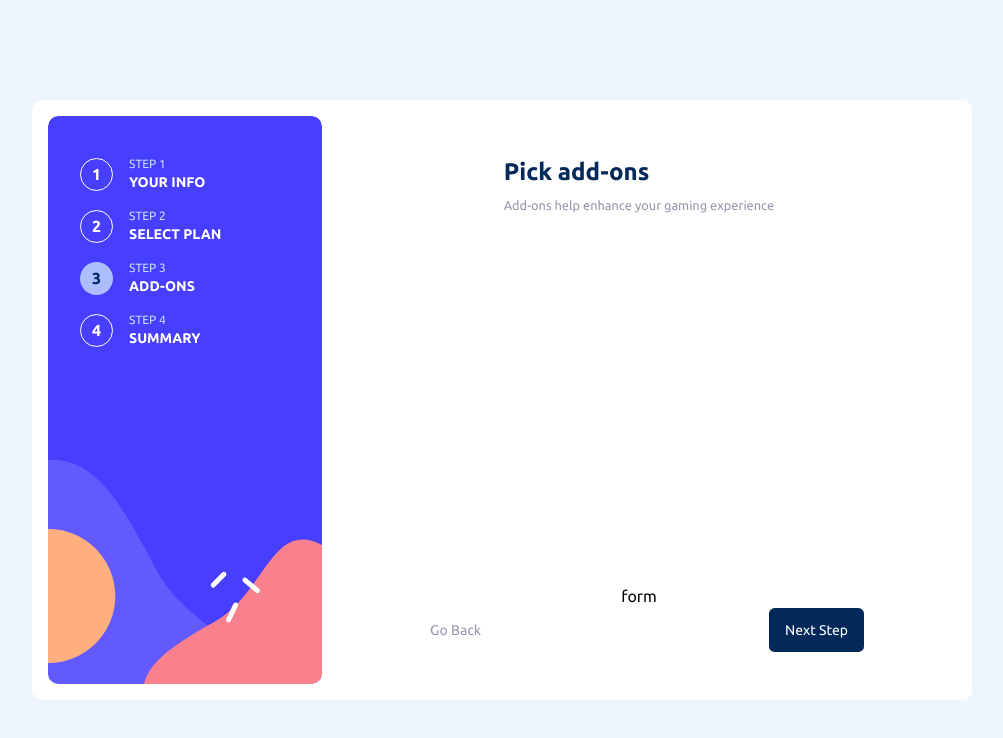
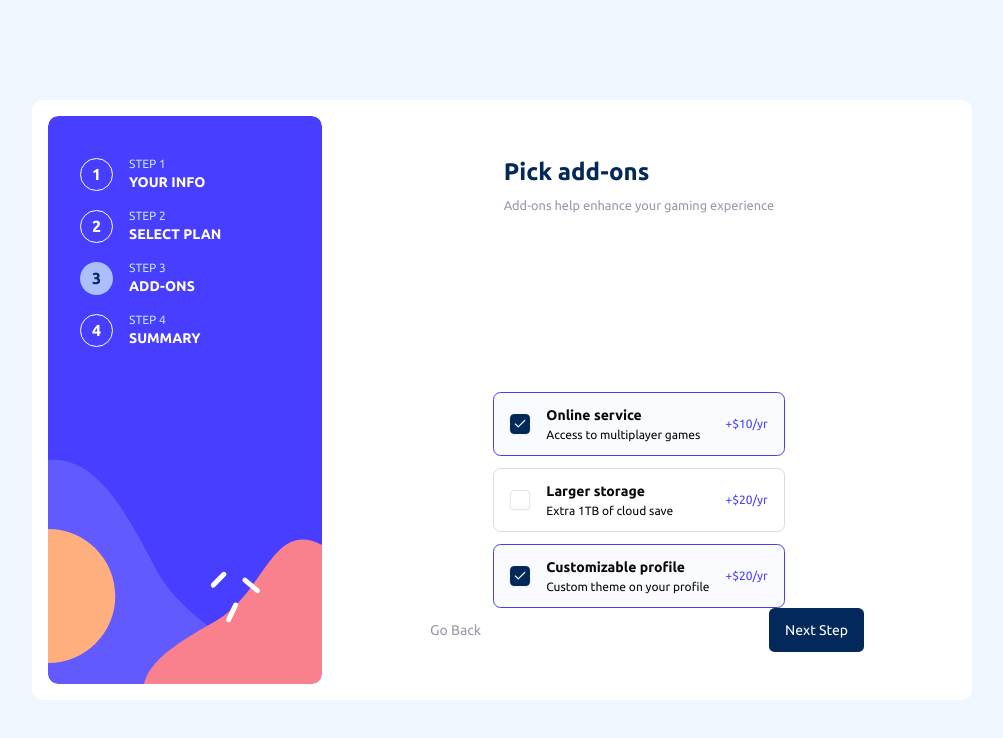
Before and after one commit to danmlarsen/fm-multi-step-form, a React (Vite) app: page / in a window 1280 px wide. Shown: the top 738 px of the page, without its empty margins (138-1141 px from the left). Built offline with nearby package versions, Linux system fonts and the light colour scheme.

Commit message:
Addon toggle should work now

```diff
--- a/package.json
+++ b/package.json
@@ -11,6 +11,7 @@
   },
   "dependencies": {
     "@hookform/resolvers": "^3.10.0",
+    "@radix-ui/react-checkbox": "^1.1.4",
     "@radix-ui/react-label": "^2.1.2",
     "@radix-ui/react-slot": "^1.1.2",
     "@radix-ui/react-switch": "^1.1.3",
--- a/src/components/AddonForm.tsx
+++ b/src/components/AddonForm.tsx
@@ -1,4 +1,8 @@
+import { formatPrice } from "@/lib/utils";
 import { CardContent, CardDescription, CardHeader, CardTitle } from "./ui/Card";
+import { addons } from "@/data/addons.json";
+import { useMultiStepForm } from "@/context/FormContext";
+import { Checkbox } from "./ui/checkbox";
 
 export default function AddonForm() {
   return (
@@ -9,7 +13,45 @@ export default function AddonForm() {
           Add-ons help enhance your gaming experience
         </CardDescription>
       </CardHeader>
-      <CardContent>form</CardContent>
+      <CardContent>
+        <AddonList />
+      </CardContent>
     </>
   );
 }
+
+function AddonList() {
+  return (
+    <ul className="space-y-3">
+      {addons.map((addon) => (
+        <AddonItem key={addon.id} addon={addon} />
+      ))}
+    </ul>
+  );
+}
+
+function AddonItem({ addon }: { addon: (typeof addons)[0] }) {
+  const {
+    formData: { selectedAddons, isYearly },
+    handleToggleAddon,
+  } = useMultiStepForm();
+
+  return (
+    <li
+      className={`grid cursor-pointer grid-cols-[auto_1fr_auto] items-center gap-4 rounded-md border px-4 py-3 ${selectedAddons.includes(addon.id) ? "bg-alabaster border-purplish-blue" : "border-grey-light"}`}
+      onClick={() => handleToggleAddon(addon.id)}
+    >
+      <Checkbox
+        className="size-5"
+        checked={selectedAddons.includes(addon.id)}
+      />
+      <div className="space-y-0.5">
+        <h3 className="text-sm font-bold">{addon.addonTitle}</h3>
+        <p className="text-xs">{addon.desc}</p>
+      </div>
+      <div className="text-purplish-blue text-xs">
+        +{formatPrice(addon, isYearly)}
+      </div>
+    </li>
+  );
+}
--- a/src/components/MultiStepFormSummary.tsx
+++ b/src/components/MultiStepFormSummary.tsx
@@ -9,9 +9,15 @@ export default function MultiStepFormSummary() {
     formData: { selectedPlan, selectedAddons, isYearly },
   } = useMultiStepForm();
 
-  const selectedPlanData = plans[selectedPlan];
+  const selectedPlanData = plans.find(
+    (plan) => plan.planTitle === selectedPlan,
+  )!;
 
-  const planPriceTotal = plans[selectedPlan][isYearly ? "yearly" : "monthly"];
+  const selectedAddonsData = addons.filter((addon) =>
+    selectedAddons.includes(addon.id),
+  );
+
+  const planPriceTotal = selectedPlanData[isYearly ? "yearly" : "monthly"];
   const addonsPriceTotal = addons
     .filter((_, idx) => selectedAddons.includes(idx))
     .reduce((acc, val) => acc + val[isYearly ? "yearly" : "monthly"], 0);
@@ -37,10 +43,10 @@ export default function MultiStepFormSummary() {
             </div>
           </div>
           <div className="border-grey-cool/20 mt-3 space-y-3 border-t pt-3 md:space-y-4">
-            {selectedAddons.map((addon) => (
+            {selectedAddonsData.map((addon) => (
               <SummaryAddonItem
-                key={addons[addon].addonTitle}
-                addonIndex={addon}
+                key={addon.id}
+                addon={addon}
                 isYearly={isYearly}
               />
             ))}
@@ -60,16 +66,16 @@ export default function MultiStepFormSummary() {
 }
 
 function SummaryAddonItem({
-  addonIndex,
+  addon,
   isYearly,
 }: {
-  addonIndex: number;
+  addon: (typeof addons)[0];
   isYearly: boolean;
 }) {
   return (
     <div className="flex items-center justify-between">
-      <div className="text-grey-cool">{addons[addonIndex].addonTitle}</div>
-      <div>+{formatPrice(addons[addonIndex], isYearly)}</div>
+      <div className="text-grey-cool">{addon.addonTitle}</div>
+      <div>+{formatPrice(addon, isYearly)}</div>
     </div>
   );
 }
--- a/src/components/PlanSelectForm.tsx
+++ b/src/components/PlanSelectForm.tsx
@@ -31,10 +31,11 @@ function PlanSelect() {
 
   return (
     <div className="flex flex-col gap-3">
-      {plans.map((plan, idx) => (
+      {plans.map((plan) => (
         <PlanOption
-          className={`${selectedPlan === idx ? "bg-alabaster border-purplish-blue" : ""}`}
-          onClick={() => handleUpdatePlan(idx)}
+          key={plan.planTitle}
+          className={`${selectedPlan === plan.planTitle ? "bg-alabaster border-purplish-blue" : ""}`}
+          onClick={() => handleUpdatePlan(plan.planTitle)}
           plan={plan}
         />
       ))}
--- /dev/null
+++ b/src/components/ui/checkbox.tsx
@@ -0,0 +1,30 @@
+import * as React from "react"
+import * as CheckboxPrimitive from "@radix-ui/react-checkbox"
+import { CheckIcon } from "lucide-react"
+
+import { cn } from "@/lib/utils"
+
+function Checkbox({
+  className,
+  ...props
+}: React.ComponentProps<typeof CheckboxPrimitive.Root>) {
+  return (
+    <CheckboxPrimitive.Root
+      data-slot="checkbox"
+      className={cn(
+        "peer border-input data-[state=checked]:bg-primary data-[state=checked]:text-primary-foreground data-[state=checked]:border-primary ring-ring/10 dark:ring-ring/20 dark:outline-ring/40 outline-ring/50 size-4 shrink-0 rounded-[4px] border shadow-xs transition-[color,box-shadow] focus-visible:ring-4 focus-visible:outline-1 disabled:cursor-not-allowed disabled:opacity-50 aria-invalid:focus-visible:ring-0",
+        className
+      )}
+      {...props}
+    >
+      <CheckboxPrimitive.Indicator
+        data-slot="checkbox-indicator"
+        className="flex items-center justify-center text-current"
+      >
+        <CheckIcon className="size-3.5" />
+      </CheckboxPrimitive.Indicator>
+    </CheckboxPrimitive.Root>
+  )
+}
+
+export { Checkbox }
--- a/src/context/FormContext.tsx
+++ b/src/context/FormContext.tsx
@@ -8,7 +8,7 @@ type TPersonalInfo = {
 
 type TFormData = TPersonalInfo & {
   isYearly: boolean;
-  selectedPlan: number;
+  selectedPlan: string;
   selectedAddons: number[];
 };
 
@@ -23,9 +23,9 @@ type TFormContext = TFormState & {
   handleNextStep: () => void;
   handlePrevStep: () => void;
   handleUpdatePersonalInfo: (payload: TPersonalInfo) => void;
-  handleUpdatePlan: (payload: number) => void;
+  handleUpdatePlan: (payload: string) => void;
   handleToggleIsYearly: () => void;
-  handleUpdatePickAddons: (payload: number[]) => void;
+  handleToggleAddon: (payload: number) => void;
   handleConfirmForm: () => void;
 };
 
@@ -34,8 +34,8 @@ type TActions =
   | { type: "NEXT_STEP" }
   | { type: "PREV_STEP" }
   | { type: "UPDATE_PERSONAL_INFO"; payload: TPersonalInfo }
-  | { type: "UPDATE_PLANS"; payload: number }
-  | { type: "UPDATE_ADDONS"; payload: number[] }
+  | { type: "UPDATE_PLANS"; payload: string }
+  | { type: "TOGGLE_ADDON"; payload: number }
   | { type: "TOGGLE_IS_YEARLY" }
   | { type: "CONFIRM" };
 
@@ -48,8 +48,8 @@ const initialFormState = {
     email: "",
     phone: "",
     isYearly: true,
-    selectedPlan: 0,
-    selectedAddons: [0, 1, 2],
+    selectedPlan: "Arcade",
+    selectedAddons: [0, 2],
   },
   formConfirmed: false,
 };
@@ -84,10 +84,17 @@ function reducer(state: TFormState, action: TActions) {
         ...state,
         formData: { ...state.formData, selectedPlan: action.payload },
       };
-    case "UPDATE_ADDONS":
+    case "TOGGLE_ADDON":
       return {
         ...state,
-        formData: { ...state.formData, ...action.payload },
+        formData: {
+          ...state.formData,
+          selectedAddons: state.formData.selectedAddons.includes(action.payload)
+            ? state.formData.selectedAddons.filter(
+                (id) => action.payload !== id,
+              )
+            : [...state.formData.selectedAddons, action.payload],
+        },
       };
     case "TOGGLE_IS_YEARLY":
       return {
@@ -130,7 +137,7 @@ export function FormContextProvider({
     dispatch({ type: "UPDATE_PERSONAL_INFO", payload });
   }
 
-  function handleUpdatePlan(payload: number) {
+  function handleUpdatePlan(payload: string) {
     dispatch({ type: "UPDATE_PLANS", payload });
   }
 
@@ -138,8 +145,8 @@ export function FormContextProvider({
     dispatch({ type: "TOGGLE_IS_YEARLY" });
   }
 
-  function handleUpdatePickAddons(payload: number[]) {
-    dispatch({ type: "UPDATE_ADDONS", payload });
+  function handleToggleAddon(payload: number) {
+    dispatch({ type: "TOGGLE_ADDON", payload });
   }
 
   function handleConfirmForm() {
@@ -156,7 +163,7 @@ export function FormContextProvider({
         handleUpdatePersonalInfo,
         handleUpdatePlan,
         handleToggleIsYearly,
-        handleUpdatePickAddons,
+        handleToggleAddon,
         handleConfirmForm,
       }}
     >
--- a/src/data/addons.json
+++ b/src/data/addons.json
@@ -1,18 +1,21 @@
 {
   "addons": [
     {
+      "id": 0,
       "addonTitle": "Online service",
       "desc": "Access to multiplayer games",
       "monthly": 1,
       "yearly": 10
     },
     {
+      "id": 1,
       "addonTitle": "Larger storage",
       "desc": "Extra 1TB of cloud save",
       "monthly": 2,
       "yearly": 20
     },
     {
+      "id": 2,
       "addonTitle": "Customizable profile",
       "desc": "Custom theme on your profile",
       "monthly": 2,
```
Also changed, not shown: 1 other file (tests, documents, lock files or other folders).
